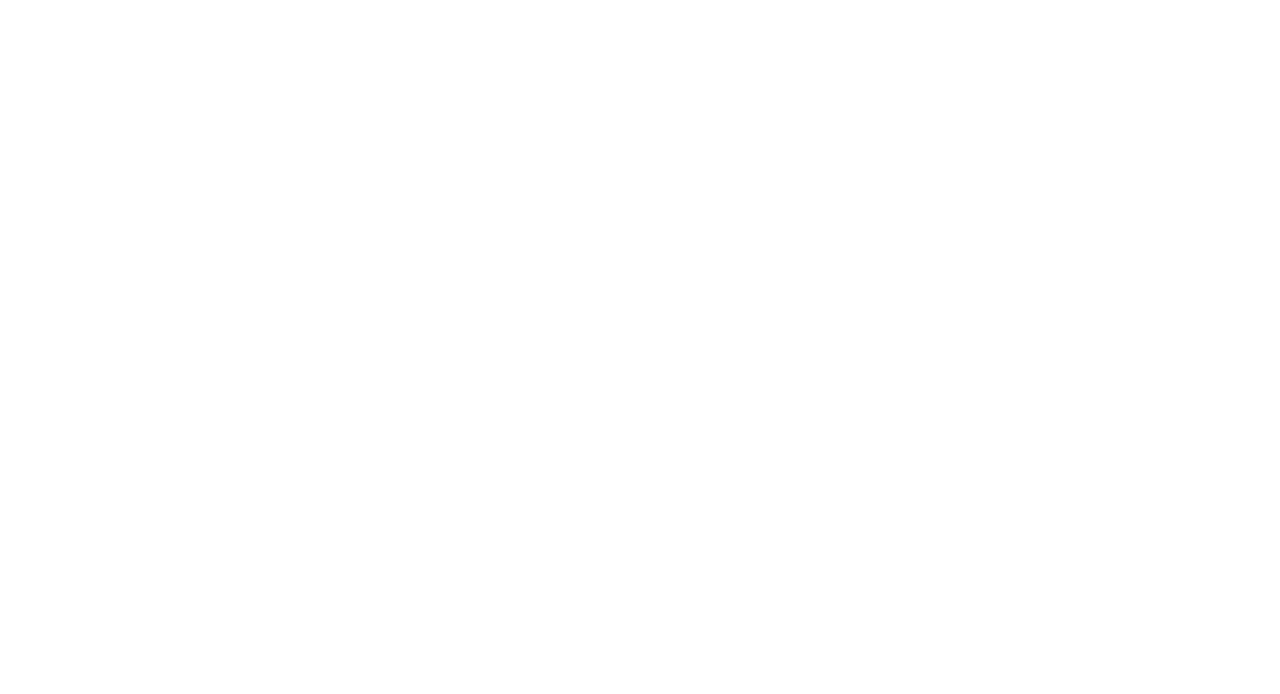
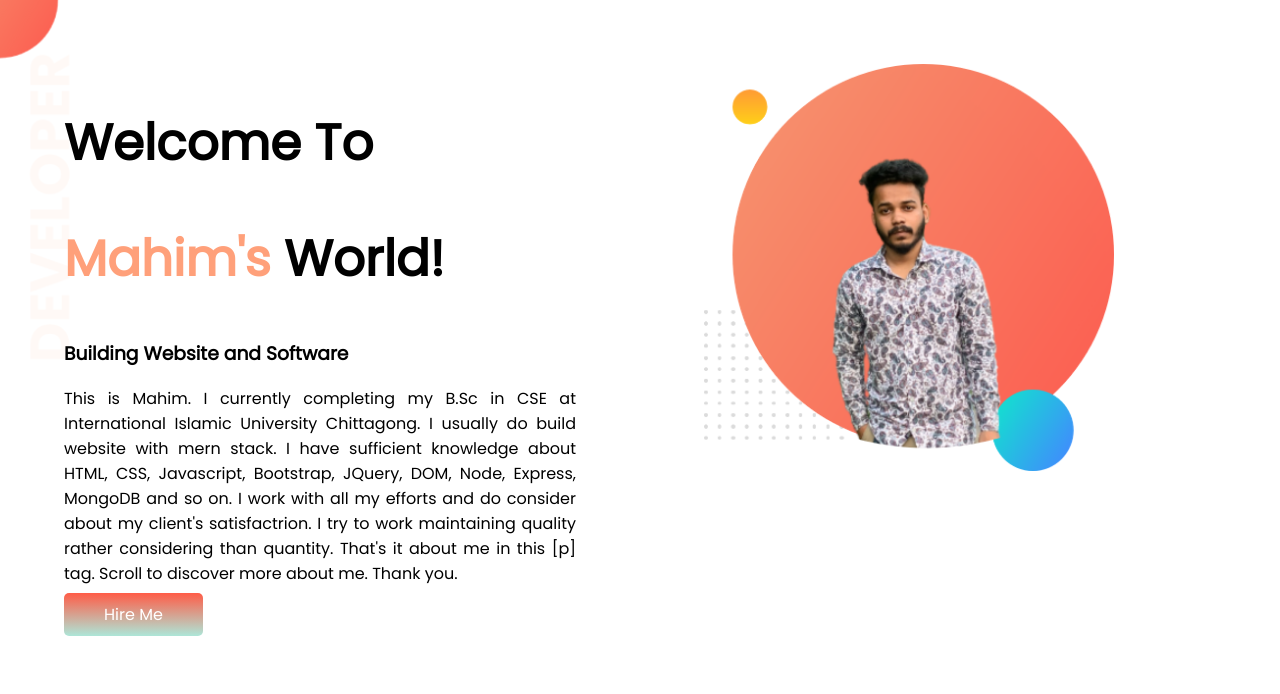
Before and after one commit to Sazzad-Hosen-Mahim/portfolio-initial, a plain HTML site: page index.html in a window 1280 px wide. Drawn offline with Linux system fonts and the light colour scheme.

Commit message:
first section completed

```diff
--- a/index.html
+++ b/index.html
@@ -1,13 +1,37 @@
 <!DOCTYPE html>
 <html lang="en">
+
 <head>
     <meta charset="UTF-8">
     <meta http-equiv="X-UA-Compatible" content="IE=edge">
     <meta name="viewport" content="width=device-width, initial-scale=1.0">
     <title>Portfolio</title>
+    <link rel="preconnect" href="https://fonts.googleapis.com">
+    <link rel="preconnect" href="https://fonts.gstatic.com" crossorigin>
+    <link href="https://fonts.googleapis.com/css2?family=Poppins&display=swap" rel="stylesheet">
     <link rel="stylesheet" href="style.css">
 </head>
+
 <body>
+    <section class="section1">
+        <div class="half-width">
+            <h1>Welcome To</h1>
+            <h1><span class="nameHighlight">Mahim's</span> World!</h1>
+            <h3>Building Website and Software</h3>
+            <p class="firstPara">This is Mahim. I currently completing my B.Sc in CSE at International Islamic University
+                Chittagong. I usually do build website with mern stack. I have sufficient knowledge about HTML, CSS,
+                Javascript, Bootstrap, JQuery, DOM, Node, Express, MongoDB and so on. I work with all my efforts and do
+                consider about my client's satisfactrion. I try to work maintaining quality rather considering than
+                quantity. That's it about me in this [p] tag. Scroll to discover more about me. Thank you. </p>
+                <a class="linkButton" href="https://www.linkedin.com/in/sazzad-hosen-a74047194/" target="_blank">Hire Me</a>
+        </div>
+
+        <div class="half-width">
+            <img src="images/mahim-bg.png" alt="">
+        </div>
+    </section>
+
 
 </body>
+
 </html>
--- a/style.css
+++ b/style.css
@@ -0,0 +1,43 @@
+body{
+    font-family: 'Poppins', sans-serif;
+    margin: 0;
+}
+
+section{
+    display:flex;
+}
+
+h1{
+    font-size: 50px;
+}
+
+.nameHighlight{
+    color:lightsalmon ;
+}
+
+.firstPara{
+    text-align: justify;
+}
+
+.half-width{
+    width: 50%;
+    padding: 5%
+}
+.half-width img{
+    width: 80%;
+}
+
+.linkButton{
+ text-decoration: none;
+ background-image: linear-gradient(rgb(255, 92, 71), rgb(173, 230, 216));
+ padding: 10px 40px;
+ border-radius: 5px;
+ color: white;
+ font-weight: 500;
+}
+
+.section1{
+    background-image: url(images/top-banner.png);
+    background-repeat: no-repeat;
+
+}
```
Also changed, not shown: images/dream-bg.png (added), images/exp-bg.png (added), images/jhankar.png (added), images/jhankar2.png (added), images/mahim-bg.png (added), images/my-bg2.png (added), images/top-banner.png (added), 7 other files.
